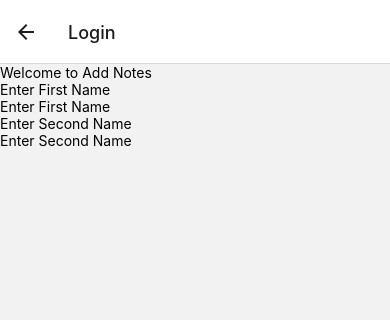
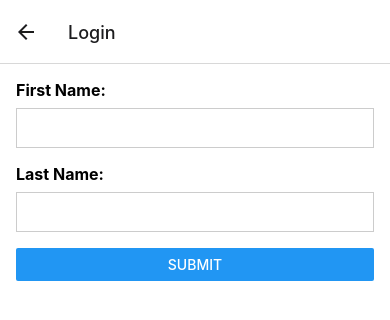
Before and after one commit to rjy3132000/react-native-frontend, a React Native app: screen /Login in a window 390 px wide. Shown: the top 320 px of the page. Built offline with nearby package versions, Linux system fonts and the light colour scheme.

Commit message:
Form has been completed

```diff
--- a/Screens/CRUD.js
+++ b/Screens/CRUD.js
@@ -1,27 +1,59 @@
-import React from "react";
-import { Button, Text, TextInput, View } from "react-native";
-import { useNavigation } from "@react-navigation/native";
+import React, { useState } from "react";
+import { Button, Text, TextInput, View, StyleSheet } from "react-native";
+// import { useNavigation } from "@react-navigation/native";
 
 const Login = () => {
-  const navigation = useNavigation();
+  // const navigation = useNavigation();
+  const [name, setName] = useState("");
+  const [lastName, setLastName] = useState("");
+
+  const handleSubmit = () => {
+    // Handle form submission logic here
+    console.log("Name:", name);
+    console.log("lastName:", lastName);
+    setName("");
+    setLastName("");
+  };
+
   return (
-    <View>
-      <Text>Welcome to Add Notes</Text>
-      <View>
-        <Text>Enter First Name</Text>
-        <TextInput placeholder="Enter First Name" />
-      </View>
-      <View>
-        <Text>Enter Second Name</Text>
-        <TextInput placeholder="Enter Second Name" />
-      </View>
+    <View style={styles.container}>
+      <Text style={styles.label}>First Name:</Text>
+      <TextInput
+        style={styles.input}
+        value={name}
+        onChangeText={(text) => setName(text)}
+      />
 
-      {/* <Button
-        title="Back to Home"
-        onPress={() => navigation.navigate("Home")}
-      /> */}
+      <Text style={styles.label}>Last Name:</Text>
+      <TextInput
+        style={styles.input}
+        value={lastName}
+        onChangeText={(text) => setLastName(text)}
+      />
+
+      <Button title="Submit" onPress={handleSubmit} />
     </View>
   );
 };
 
+const styles = StyleSheet.create({
+  container: {
+    flex: 1,
+    padding: 16,
+    backgroundColor: "#fff",
+  },
+  label: {
+    fontSize: 16,
+    fontWeight: "bold",
+    marginBottom: 8,
+  },
+  input: {
+    height: 40,
+    borderWidth: 1,
+    borderColor: "#ccc",
+    marginBottom: 16,
+    paddingHorizontal: 8,
+  },
+});
+
 export default Login;
```
